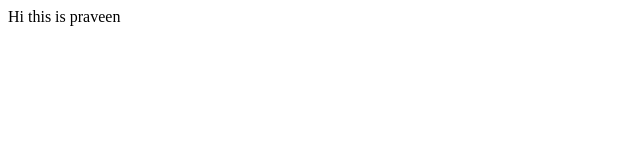
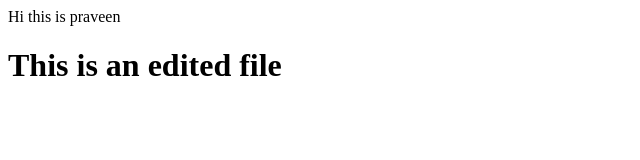
Before and after one commit to Praveensv11/jenkins-v1, a plain HTML site: page index.html in a window 1280 px wide. Shown: the whole page, without its empty margins (0-640 px from the left). Drawn offline with Linux system fonts and the light colour scheme.

Commit message:
Update index.html

```diff
--- a/index.html
+++ b/index.html
@@ -1 +1,2 @@
 <p>Hi this is praveen</p>
+<h1>This is an edited file</h1>
```
